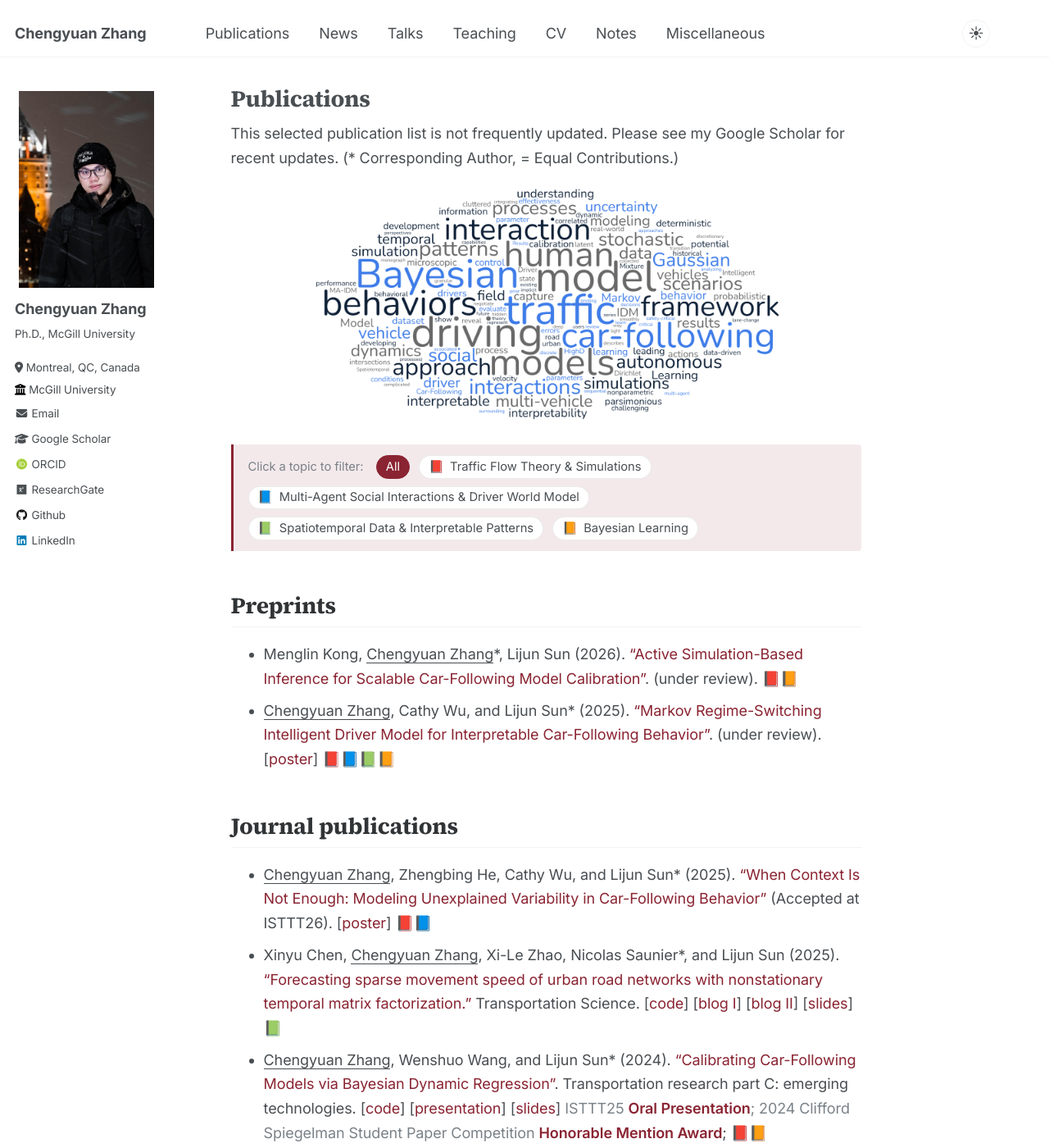
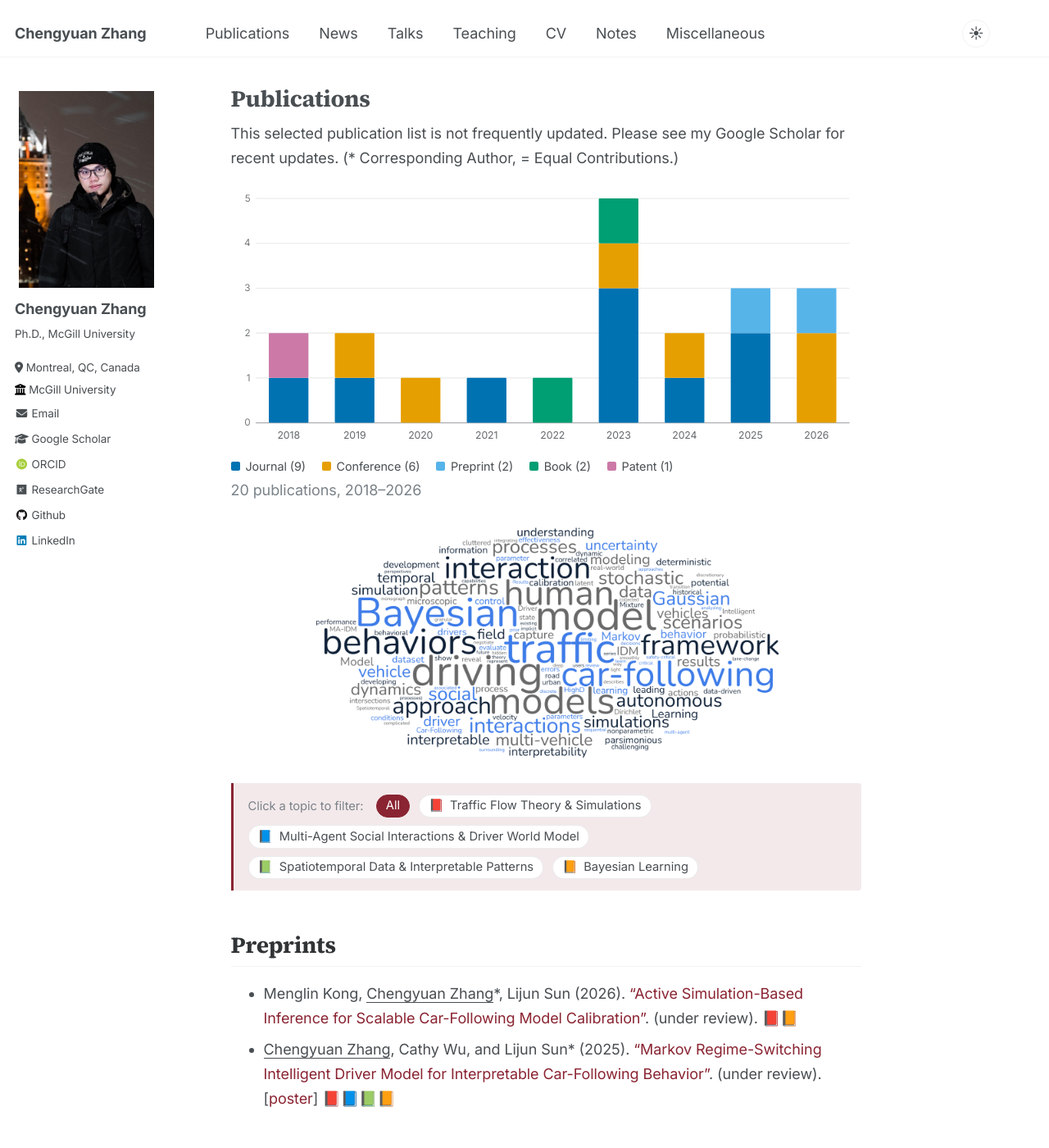
Before and after one commit to Chengyuan-Zhang/chengyuan-zhang.github.io, a Jekyll site: the page built from _pages/publications.md, in a window 1280 px wide and 1400 px high. Shown: the whole window at 82% size. Built offline with Jekyll 4.4.1, drawn with Linux system fonts in a browser that asks for light colours; some web fonts are replaced; comment, search, counter and statistics services are not loaded; some of the changed lines change nothing that is shown.

Commit message:
feat: add publications-by-year chart; fix word cloud in dark mode
Add a dependency-free, theme-adaptive stacked bar chart of publications per year split by type (journal/conference/preprint/book/patent), using the colour-blind-safe Okabe-Ito palette; axes/labels inherit the page colour so it adapts to light/dark. Give the (light-background) word cloud a light card backing in dark mode so its darker words stay readable.

```diff
--- a/_pages/publications.md
+++ b/_pages/publications.md
@@ -11,7 +11,10 @@ author_profile: true
 This selected publication list is not frequently updated. Please see my Google Scholar for recent updates. (*
 Corresponding Author, = Equal Contributions.)
 
-<img src="{{ '/images/wordcloud_1920x.png' | relative_url }}" alt="Word cloud of research topics" width="100%" loading="lazy" decoding="async"/>
+<div id="pubs-chart" class="pubs-chart" aria-label="Publications by year and type"></div>
+<script src="{{ '/assets/js/pubs-chart.js' | relative_url }}" defer></script>
+
+<img src="{{ '/images/wordcloud_1920x.png' | relative_url }}" class="wordcloud-img" alt="Word cloud of research topics" width="100%" loading="lazy" decoding="async"/>
 
 <div class="topic-legend" id="topic-filter" role="toolbar" aria-label="Filter publications by topic">
   <span class="topic-legend__hint">Click a topic to filter:</span>
--- a/_sass/_custom.scss
+++ b/_sass/_custom.scss
@@ -374,6 +374,40 @@ html.dark-mode .pub-empty-msg { color: var(--c-text-muted); }
 .text-accent { color: $accent-color; font-weight: 600; }
 html.dark-mode .text-muted  { color: var(--c-text-muted); }
 html.dark-mode .text-accent { color: var(--c-accent); }
+
+/* Publications-by-year chart ------------------------------------------ */
+.pubs-chart {
+  margin: 1.1rem 0 1.5rem;
+  color: $dark-gray; // axes/labels inherit via currentColor
+}
+.pubs-chart svg { width: 100%; height: auto; display: block; overflow: visible; }
+.pubs-chart rect { transition: opacity 0.12s ease; }
+.pubs-chart svg:hover rect { opacity: 0.55; }
+.pubs-chart svg rect:hover { opacity: 1; }
+.pubs-chart__legend {
+  display: flex;
+  flex-wrap: wrap;
+  gap: 0.3rem 1.1rem;
+  margin: 0.5rem 0 0.1rem;
+  font-size: 0.8rem;
+  font-family: $sans-serif;
+  color: $dark-gray;
+}
+.pubs-chart__legend span { display: inline-flex; align-items: center; gap: 0.38rem; }
+.pubs-chart__sw { width: 11px; height: 11px; border-radius: 2px; display: inline-block; flex: none; }
+.pubs-chart__cap { margin: 0.15rem 0 0; font-size: 0.78rem; color: $gray; }
+
+html.dark-mode .pubs-chart,
+html.dark-mode .pubs-chart__legend { color: var(--c-text-muted); }
+html.dark-mode .pubs-chart__cap { color: var(--c-text-muted); }
+
+/* Keep the (light-background) word cloud readable in dark mode */
+.wordcloud-img { display: block; }
+html.dark-mode .wordcloud-img {
+  background: #eef0f2;
+  border-radius: 8px;
+  padding: 0.5rem 0.4rem;
+}
 
 /* Talks timeline ------------------------------------------------------ */
 .year-header {
--- /dev/null
+++ b/assets/js/pubs-chart.js
@@ -0,0 +1,140 @@
+/*
+ * Publications-by-year chart (dependency-free, theme-adaptive).
+ * Renders a stacked bar chart of publications per year, coloured by type
+ * using the colour-blind-safe Okabe-Ito palette. Axes/labels use the page
+ * text colour so the chart adapts to light/dark mode automatically.
+ *
+ * Counts are kept in sync with the list on /publications/.
+ */
+(function () {
+  'use strict';
+
+  var DATA = [
+    { year: 2018, journal: 1, conference: 0, preprint: 0, book: 0, patent: 1 },
+    { year: 2019, journal: 1, conference: 1, preprint: 0, book: 0, patent: 0 },
+    { year: 2020, journal: 0, conference: 1, preprint: 0, book: 0, patent: 0 },
+    { year: 2021, journal: 1, conference: 0, preprint: 0, book: 0, patent: 0 },
+    { year: 2022, journal: 0, conference: 0, preprint: 0, book: 1, patent: 0 },
+    { year: 2023, journal: 3, conference: 1, preprint: 0, book: 1, patent: 0 },
+    { year: 2024, journal: 1, conference: 1, preprint: 0, book: 0, patent: 0 },
+    { year: 2025, journal: 2, conference: 0, preprint: 1, book: 0, patent: 0 },
+    { year: 2026, journal: 0, conference: 2, preprint: 1, book: 0, patent: 0 }
+  ];
+
+  // Okabe-Ito palette (colour-blind safe).
+  var SERIES = [
+    { key: 'journal',    label: 'Journal',    color: '#0072B2' },
+    { key: 'conference', label: 'Conference', color: '#E69F00' },
+    { key: 'preprint',   label: 'Preprint',   color: '#56B4E9' },
+    { key: 'book',       label: 'Book',       color: '#009E73' },
+    { key: 'patent',     label: 'Patent',     color: '#CC79A7' }
+  ];
+
+  var NS = 'http://www.w3.org/2000/svg';
+  function el(name, attrs) {
+    var e = document.createElementNS(NS, name);
+    if (attrs) Object.keys(attrs).forEach(function (k) { e.setAttribute(k, attrs[k]); });
+    return e;
+  }
+
+  function totalOf(d) {
+    return SERIES.reduce(function (s, ser) { return s + d[ser.key]; }, 0);
+  }
+
+  function render(host) {
+    while (host.firstChild) host.removeChild(host.firstChild);
+
+    var W = 720, H = 300, m = { t: 14, r: 14, b: 30, l: 28 };
+    var iw = W - m.l - m.r, ih = H - m.t - m.b;
+
+    var maxTotal = DATA.reduce(function (mx, d) { return Math.max(mx, totalOf(d)); }, 0);
+    var yMax = Math.max(5, maxTotal);
+    var grandTotal = DATA.reduce(function (s, d) { return s + totalOf(d); }, 0);
+
+    var band = iw / DATA.length;
+    var bw = Math.min(46, band * 0.6);
+
+    var svg = el('svg', {
+      viewBox: '0 0 ' + W + ' ' + H,
+      role: 'img',
+      'aria-label': grandTotal + ' publications from ' + DATA[0].year + ' to ' +
+        DATA[DATA.length - 1].year + ', shown per year and split by type (journal, conference, preprint, book, patent).'
+    });
+
+    // Y gridlines + tick labels
+    for (var t = 0; t <= yMax; t++) {
+      var gy = m.t + ih - (t / yMax) * ih;
+      svg.appendChild(el('line', {
+        x1: m.l, y1: gy, x2: m.l + iw, y2: gy,
+        stroke: 'currentColor', 'stroke-width': 1, opacity: t === 0 ? 0.45 : 0.12
+      }));
+      var lab = el('text', {
+        x: m.l - 6, y: gy + 3.5, 'text-anchor': 'end',
+        'font-size': 11, fill: 'currentColor', opacity: 0.75
+      });
+      lab.textContent = t;
+      svg.appendChild(lab);
+    }
+
+    // Bars (stacked) + year labels
+    DATA.forEach(function (d, i) {
+      var x = m.l + i * band + (band - bw) / 2;
+      var acc = 0;
+      SERIES.forEach(function (ser) {
+        var v = d[ser.key];
+        if (!v) return;
+        var h = (v / yMax) * ih;
+        var y = m.t + ih - acc - h;
+        var rect = el('rect', {
+          x: x, y: y, width: bw, height: h, fill: ser.color, rx: 1
+        });
+        var title = el('title');
+        title.textContent = d.year + ' \u2014 ' + v + ' ' + ser.label.toLowerCase() +
+          (v > 1 ? 's' : '');
+        rect.appendChild(title);
+        svg.appendChild(rect);
+        acc += h;
+      });
+      var yl = el('text', {
+        x: x + bw / 2, y: m.t + ih + 18, 'text-anchor': 'middle',
+        'font-size': 11.5, fill: 'currentColor', opacity: 0.85
+      });
+      yl.textContent = d.year;
+      svg.appendChild(yl);
+    });
+
+    host.appendChild(svg);
+
+    // Legend
+    var legend = document.createElement('div');
+    legend.className = 'pubs-chart__legend';
+    SERIES.forEach(function (ser) {
+      var total = DATA.reduce(function (s, d) { return s + d[ser.key]; }, 0);
+      if (!total) return;
+      var item = document.createElement('span');
+      var sw = document.createElement('i');
+      sw.className = 'pubs-chart__sw';
+      sw.style.background = ser.color;
+      item.appendChild(sw);
+      item.appendChild(document.createTextNode(ser.label + ' (' + total + ')'));
+      legend.appendChild(item);
+    });
+    host.appendChild(legend);
+
+    var cap = document.createElement('p');
+    cap.className = 'pubs-chart__cap';
+    cap.textContent = grandTotal + ' publications, ' + DATA[0].year + '\u2013' + DATA[DATA.length - 1].year;
+    host.appendChild(cap);
+  }
+
+  function init() {
+    var host = document.getElementById('pubs-chart');
+    if (host) render(host);
+  }
+
+  if (document.readyState === 'loading') {
+    document.addEventListener('DOMContentLoaded', init);
+  } else {
+    init();
+  }
+})();
```
